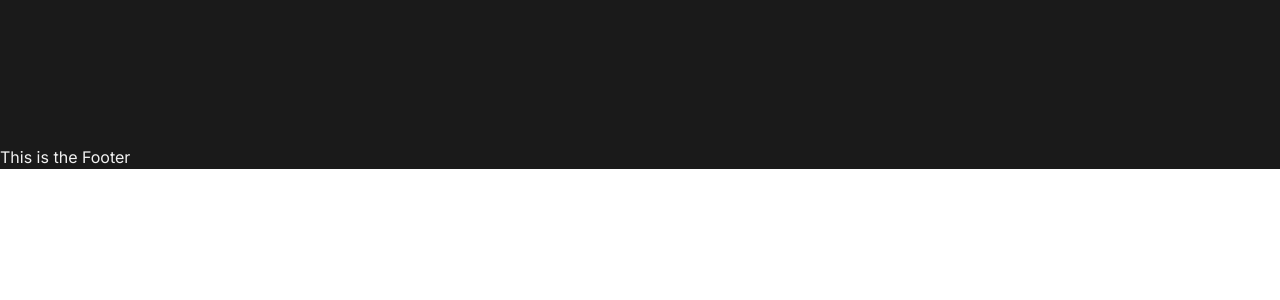
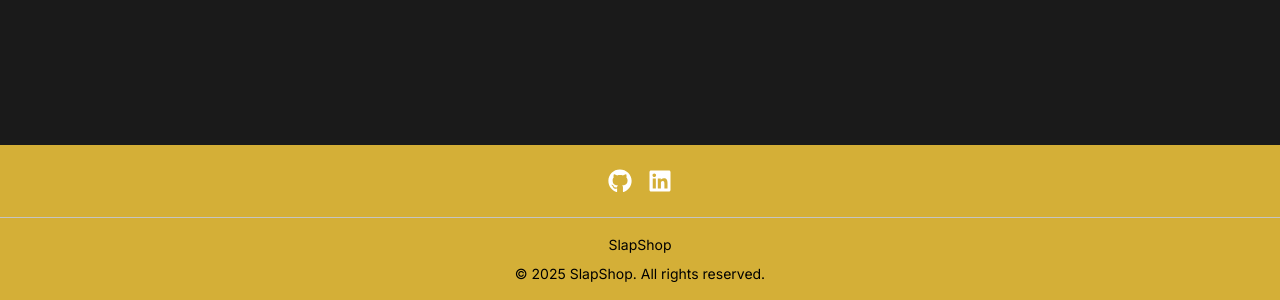
Before and after one commit to ebejmo/react-ca, a React (Vite) app: page / in a window 1280 px wide. Shown: the part 660-960 px from the top of the page. Before the commit the page ends 829 px from the top, so only its background shows below. Built offline with nearby package versions, Linux system fonts and the light colour scheme.

Commit message:
Setup and styles: footer

```diff
--- a/src/components/Layout/Footer/Footer.jsx
+++ b/src/components/Layout/Footer/Footer.jsx
@@ -1,5 +1,25 @@
+import { Link } from 'react-router-dom';
+import GithubIcon from '../Icons/GithubIcon/GithubIcon';
+import styles from './Footer.module.scss';
+import LinkedinIcon from '../Icons/LinkedinIcon/LinkedinIcon';
+
 function Footer() {
-  return <div>This is the Footer</div>;
+  return (
+    <footer className={styles.footer}>
+      <div className={styles.footerActions}>
+        <GithubIcon className={styles.icon} />
+        <LinkedinIcon />
+      </div>
+      <div className={styles.footerBottom}>
+        <Link to="/" className={styles.logo}>
+          SlapShop
+        </Link>
+        <p className={styles.copy}>
+          &copy; {new Date().getFullYear()} SlapShop. All rights reserved.
+        </p>
+      </div>
+    </footer>
+  );
 }
 
 export default Footer;
--- /dev/null
+++ b/src/components/Layout/Footer/Footer.module.scss
@@ -0,0 +1,35 @@
+@use '../../../styles/variables.scss' as *;
+
+.footer {
+  background-color: var(--color-accent);
+  color: var(--color-black);
+  font-size: $font-size-small;
+}
+
+.footerActions {
+  border-bottom: 1px solid var(--color-border);
+  padding: 1.5rem;
+  text-align: center;
+  display: flex;
+  justify-content: center;
+  gap: 1rem;
+
+  a {
+    color: red;
+  }
+}
+
+.footerBottom {
+  max-width: var(--max-width-content);
+  padding: var(--padding-content);
+  margin: 0 auto;
+  display: flex;
+  flex-direction: column;
+  align-items: center;
+  gap: 0.5rem;
+  text-align: center;
+
+  p {
+    margin: 0;
+  }
+}
--- /dev/null
+++ b/src/components/Layout/Icons/GithubIcon/GithubIcon.jsx
@@ -0,0 +1,17 @@
+import { FaGithub } from 'react-icons/fa';
+import IconButton from '../IconButton/IconButton';
+import styles from '../IconButton/IconButton.module.scss';
+
+export default function GithubIcon() {
+  return (
+    <a
+      href="https://github.com/ebejmo"
+      target="_blank"
+      rel="noopener noreferrer"
+    >
+      <IconButton ariaLabel="GitHub">
+        <FaGithub className={styles.icon} />
+      </IconButton>
+    </a>
+  );
+}
--- /dev/null
+++ b/src/components/Layout/Icons/LinkedinIcon/LinkedinIcon.jsx
@@ -0,0 +1,13 @@
+import { FaLinkedin } from 'react-icons/fa';
+import IconButton from '../IconButton/IconButton';
+import styles from '../IconButton/IconButton.module.scss';
+
+export default function LinkedinIcon() {
+  return (
+    <a href="https://linkedin.com/" target="_blank" rel="noopener noreferrer">
+      <IconButton ariaLabel="LinkedIn">
+        <FaLinkedin className={styles.icon} />
+      </IconButton>
+    </a>
+  );
+}
```
